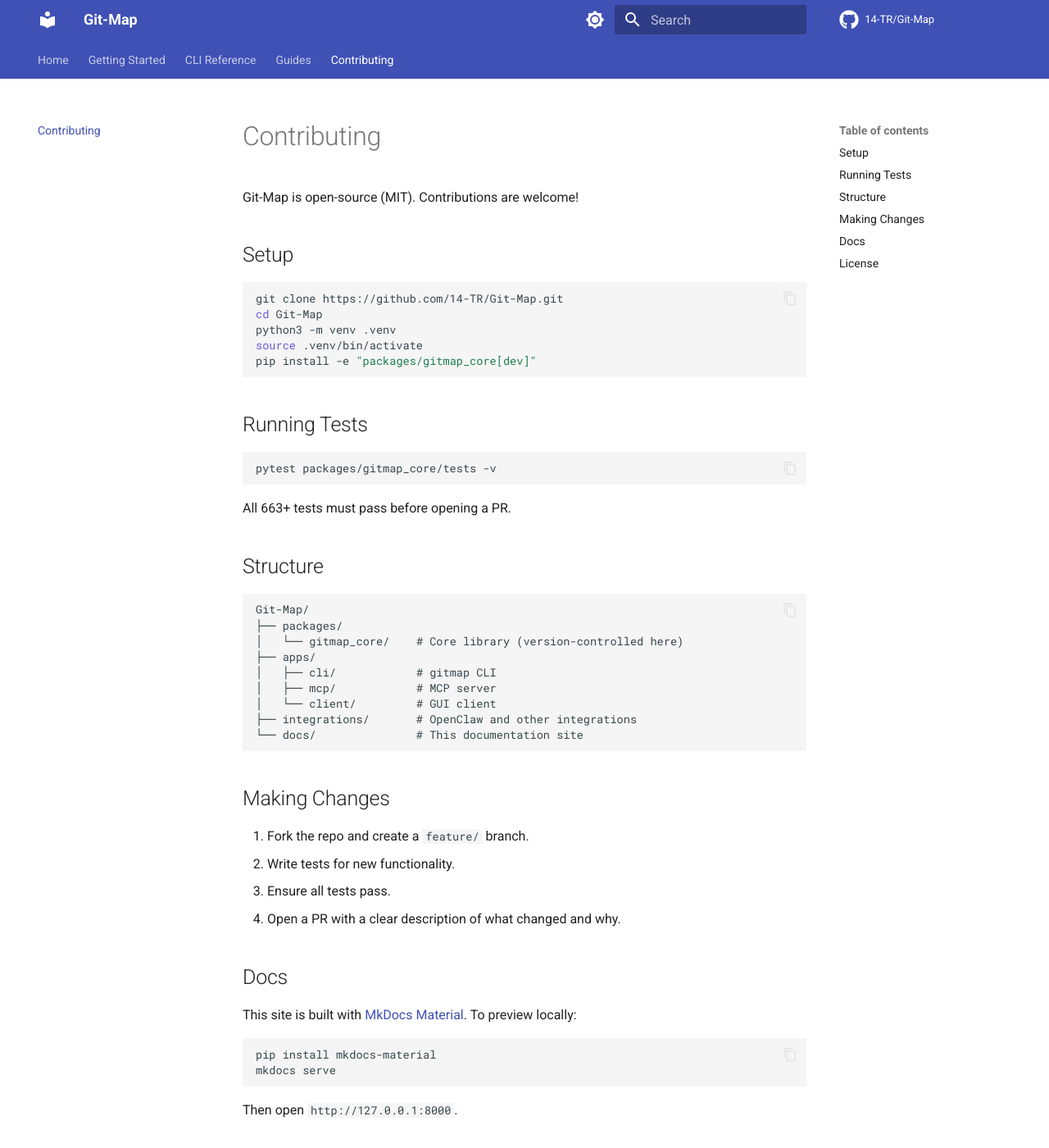
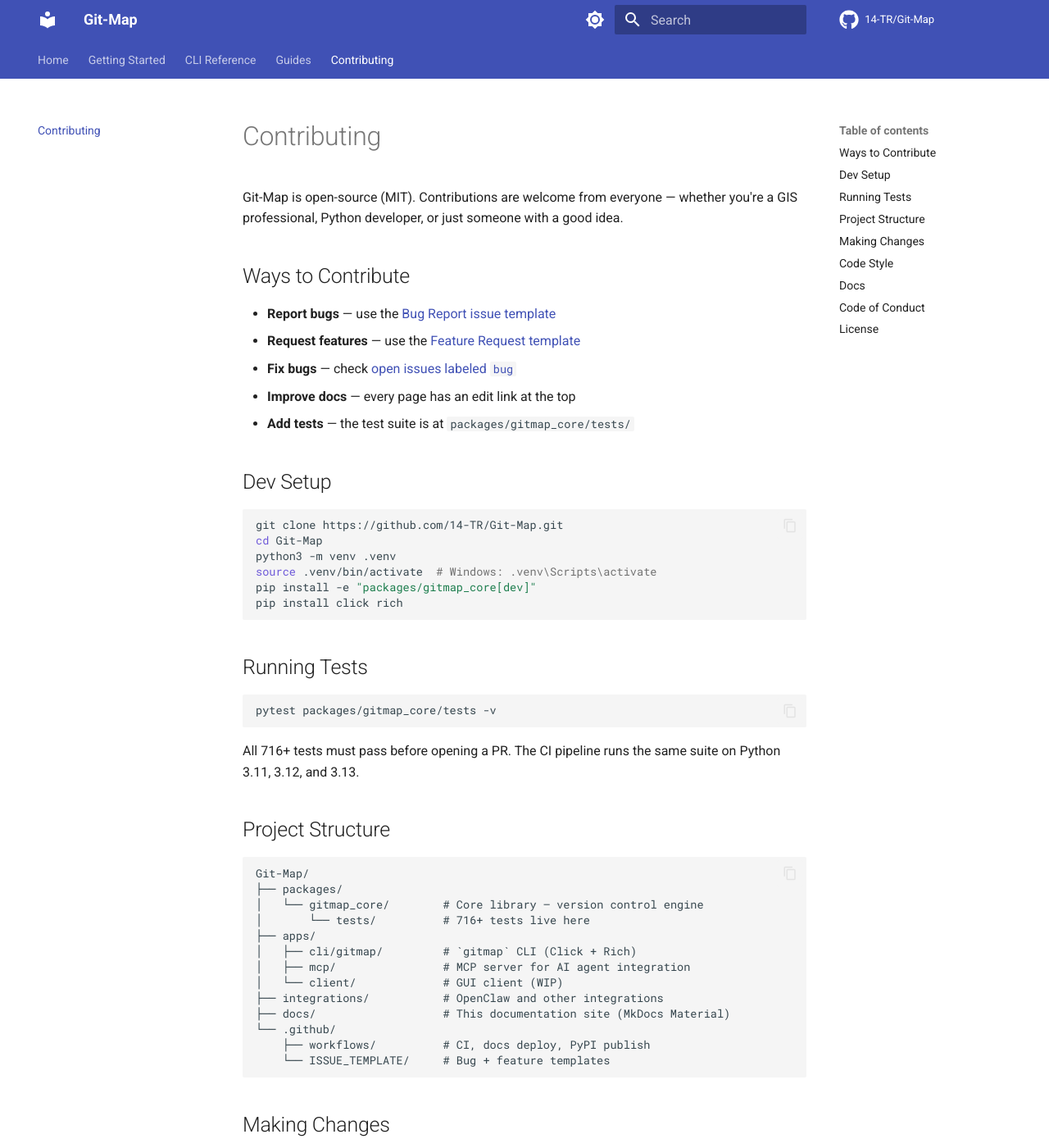
Before and after one commit to 14-TR/Git-Map, an MkDocs documentation site: the page built from docs/contributing.md, in a window 1280 px wide and 1400 px high. Shown: the whole window at 82% size. Built offline with MkDocs 1.6.1 and Material for MkDocs 9.7.7, drawn with Linux system fonts in a browser that asks for light colours; comment, search, counter and statistics services are not loaded; some of the changed text lies outside the part shown.

Commit message:
chore: add community health files (issue templates, PR template, CoC, security policy, contributing guide)

````diff
--- a/docs/contributing.md
+++ b/docs/contributing.md
@@ -1,15 +1,24 @@
 # Contributing
 
-Git-Map is open-source (MIT). Contributions are welcome!
+Git-Map is open-source (MIT). Contributions are welcome from everyone — whether you're a GIS professional, Python developer, or just someone with a good idea.
 
-## Setup
+## Ways to Contribute
+
+- **Report bugs** — use the [Bug Report issue template](https://github.com/14-TR/Git-Map/issues/new?template=bug_report.yml)
+- **Request features** — use the [Feature Request template](https://github.com/14-TR/Git-Map/issues/new?template=feature_request.yml)
+- **Fix bugs** — check [open issues labeled `bug`](https://github.com/14-TR/Git-Map/issues?q=is%3Aopen+label%3Abug)
+- **Improve docs** — every page has an edit link at the top
+- **Add tests** — the test suite is at `packages/gitmap_core/tests/`
+
+## Dev Setup
 
 ```bash
 git clone https://github.com/14-TR/Git-Map.git
 cd Git-Map
 python3 -m venv .venv
-source .venv/bin/activate
+source .venv/bin/activate  # Windows: .venv\Scripts\activate
 pip install -e "packages/gitmap_core[dev]"
+pip install click rich
 ```
 
 ## Running Tests
@@ -18,32 +27,48 @@
 pytest packages/gitmap_core/tests -v
 ```
 
-All 663+ tests must pass before opening a PR.
+All 716+ tests must pass before opening a PR. The CI pipeline runs the same suite on Python 3.11, 3.12, and 3.13.
 
-## Structure
+## Project Structure
 
 ```
 Git-Map/
 ├── packages/
-│   └── gitmap_core/    # Core library (version-controlled here)
+│   └── gitmap_core/        # Core library — version control engine
+│       └── tests/          # 716+ tests live here
 ├── apps/
-│   ├── cli/            # gitmap CLI
-│   ├── mcp/            # MCP server
-│   └── client/         # GUI client
-├── integrations/       # OpenClaw and other integrations
-└── docs/               # This documentation site
+│   ├── cli/gitmap/         # `gitmap` CLI (Click + Rich)
+│   ├── mcp/                # MCP server for AI agent integration
+│   └── client/             # GUI client (WIP)
+├── integrations/           # OpenClaw and other integrations
+├── docs/                   # This documentation site (MkDocs Material)
+└── .github/
+    ├── workflows/          # CI, docs deploy, PyPI publish
+    └── ISSUE_TEMPLATE/     # Bug + feature templates
 ```
 
 ## Making Changes
 
-1. Fork the repo and create a `feature/` branch.
-2. Write tests for new functionality.
-3. Ensure all tests pass.
-4. Open a PR with a clear description of what changed and why.
+1. Fork the repo and create a `feature/` branch from `main`.
+2. Write tests for any new functionality.
+3. Ensure all tests pass locally.
+4. Open a PR — the [PR template](.github/PULL_REQUEST_TEMPLATE.md) will guide you.
+
+## Code Style
+
+- **Formatter:** [ruff](https://docs.astral.sh/ruff/) (included in dev deps)
+- **Type hints:** use them; the codebase is progressively typed
+- **Docstrings:** Google style for public functions/classes
+
+Run the linter:
+
+```bash
+ruff check packages/gitmap_core
+```
 
 ## Docs
 
-This site is built with [MkDocs Material](https://squidfunk.github.io/mkdocs-material/). To preview locally:
+The site is built with [MkDocs Material](https://squidfunk.github.io/mkdocs-material/). Preview locally:
 
 ```bash
 pip install mkdocs-material
@@ -52,6 +77,10 @@
 
 Then open `http://127.0.0.1:8000`.
 
+## Code of Conduct
+
+Please read [CODE_OF_CONDUCT.md](https://github.com/14-TR/Git-Map/blob/main/CODE_OF_CONDUCT.md) before participating. We follow the Contributor Covenant.
+
 ## License
 
 MIT — see [LICENSE](https://github.com/14-TR/Git-Map/blob/main/LICENSE).
````
Also changed, not shown: CODE_OF_CONDUCT.md (added, +41 -0 lines), CONTRIBUTING.md (added, +25 -0 lines), SECURITY.md (added, +38 -0 lines), .github/PULL_REQUEST_TEMPLATE.md (added), 3 other files.
